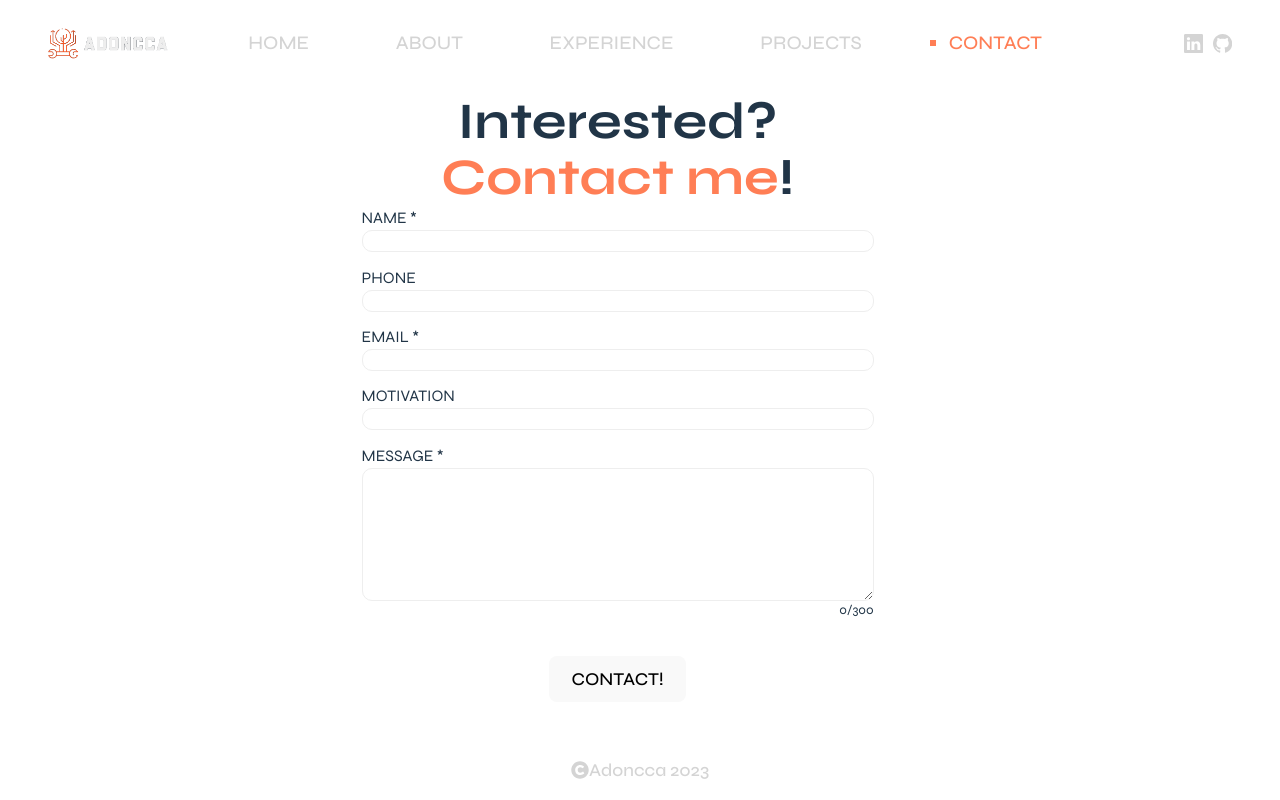
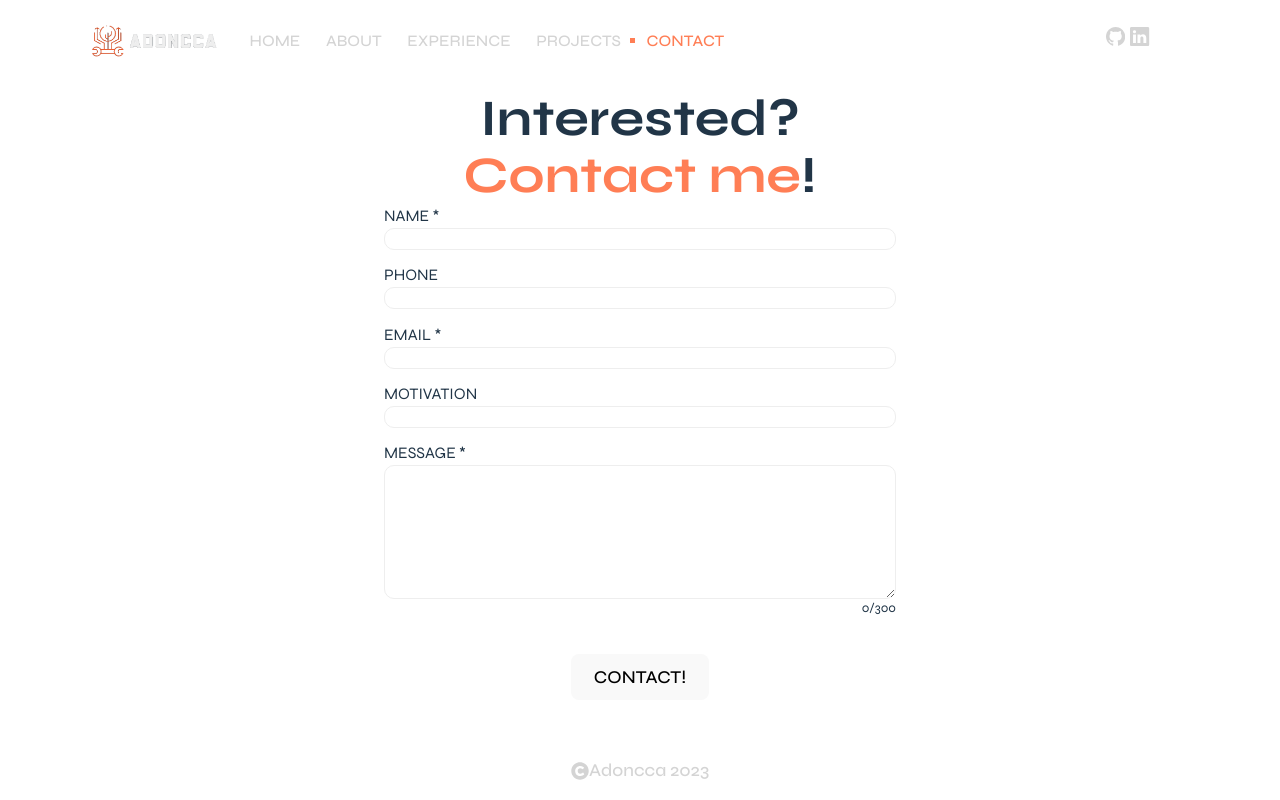
Before and after one commit to ADoncel/portfolio_tempalte, a React (Vite) app: page /#/contact in a window 1280 px wide. Built offline with nearby package versions, Linux system fonts and the light colour scheme.

Commit message:
fix-header

```diff
--- a/src/App.css
+++ b/src/App.css
@@ -10,58 +10,36 @@
   overflow: hidden;
 }
 
-.logo {
-  height: 6em;
-  padding: 1.5em;
-  will-change: filter;
-  transition: filter 300ms;
-}
-.logo:hover {
-  filter: drop-shadow(0 0 1em #646cffaa);
-}
-.logo.react:hover {
-  filter: drop-shadow(0 0 1em #3e605a);
-}
-
-@keyframes logo-spin {
-  from {
-    transform: rotate(0deg);
-  }
-  to {
-    transform: rotate(360deg);
-  }
-}
-
-@media (prefers-reduced-motion: no-preference) {
-  a:nth-of-type(2) .logo {
-    animation: logo-spin infinite 20s linear;
-  }
-}
-
-.card {
-  padding: 2em;
-}
-
-.read-the-docs {
-  color: #888;
-}
-
-#main {
-  display: flex;
-}
-
 .header {
   display: grid;
   grid-template-columns: 0.5fr 3fr 0.5fr;
   align-items: center;
+  justify-items: center;
 }
 
-.header a {
+.header__logo {
+  height: 2em;
+  width: auto;
+  /* padding: 1.5em; */
+  will-change: filter;
+  transition: filter 300ms;
+  align-items: center;
+}
+.header__logo:hover {
+  filter: drop-shadow(0 0 0.75em #ff7e55);
+}
+
+.links {
   display: flex;
   flex-direction: row;
-  justify-content: flex-start;
   font-size: larger;
-  align-items: center;
-  margin-left: 10px;
-  float: right;
 }
+
+.links a{
+  margin-left: 5px;
+}
+
+.navmenu{
+  width: 100%;
+  float: left;
+}
--- a/src/App.tsx
+++ b/src/App.tsx
@@ -19,8 +19,10 @@ function App() {
       <HashRouter>
         <div id="header" className="header">
           <img src={logo} className="header__logo" width={"120px"} alt="logo" />
-          <Navmenu />
-          <div>
+          <div className="navmenu">
+            <Navmenu />
+          </div>
+          <div className="links">
             <a
               href="https://github.com/adoncel"
               target="_blank"
--- a/src/components/Navmenu/Navmenu.css
+++ b/src/components/Navmenu/Navmenu.css
@@ -12,19 +12,21 @@
   font-family: "Syne";
   text-transform: uppercase;
   align-content: center;
+  font-size: medium;
+  font-weight: 300;
 }
 
 .item {
   color: #d4d4d4;
   list-style: none;
   outline: none;
-  margin: 0 3vw;
+  margin: 0 1vw;
 }
 
 .selected {
   color: #ff7e55;
   list-style: square;
-  margin: 0 3vw;
+  margin: 0 1vw;
   outline: none;
   transition: 0.5s color;
 }
```
